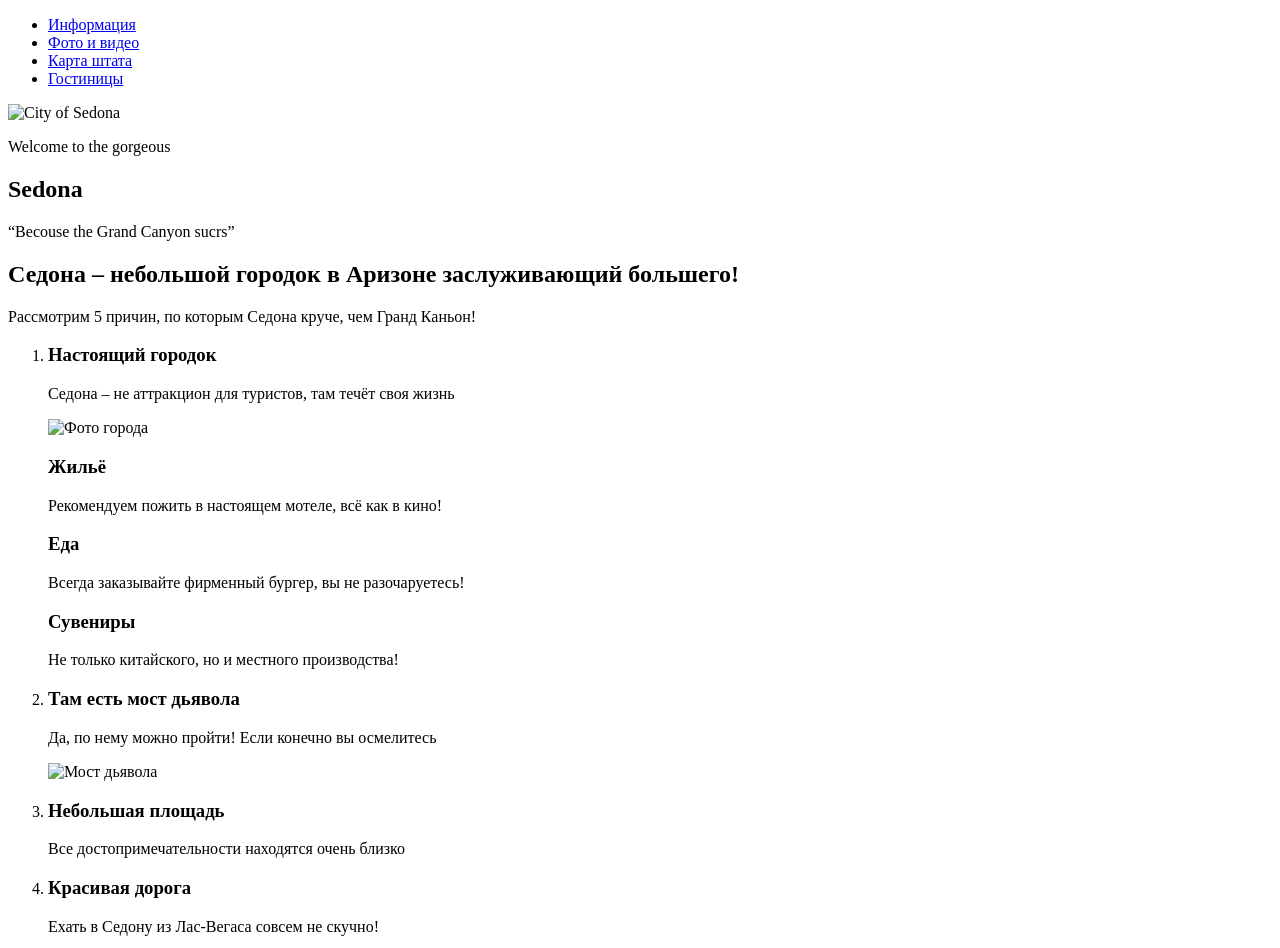
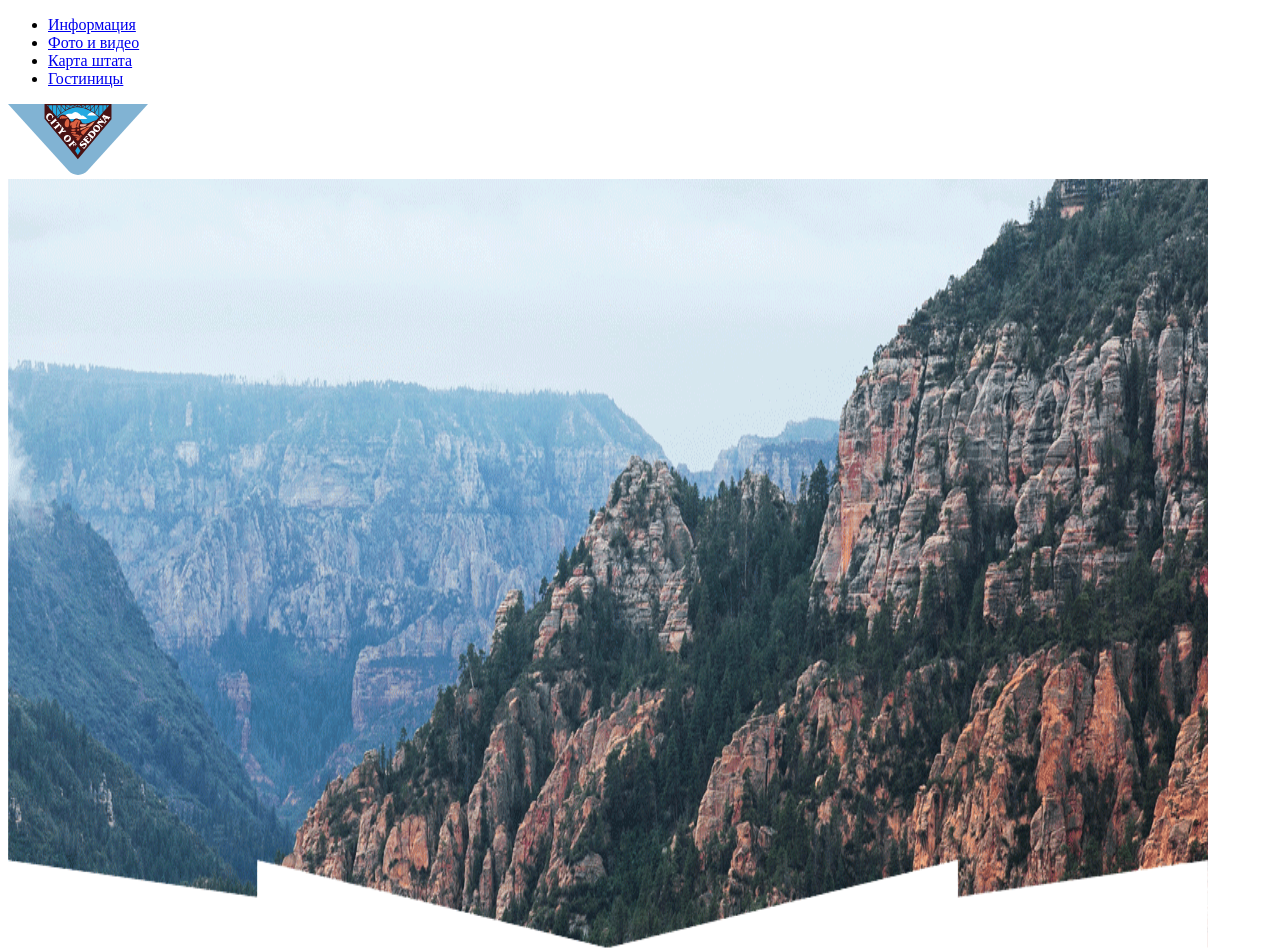
Before and after one commit to Scovoroder/1019573-sedona-26, a plain HTML site: page index.html in a window 1280 px wide. Shown: the top 948 px of the page. Drawn offline with Linux system fonts and the light colour scheme.

Commit message:
Готовим графику

```diff
--- a/index.html
+++ b/index.html
@@ -13,10 +13,11 @@
         <li><a href="#">Карта штата</a></li>
         <li><a href="catalog.html">Гостиницы</a></li>
       </ul>
-    <img src="#" alt="City of Sedona">
+    <img src="img/logo.svg" alt="City of Sedona" width="140" height="71">
     </nav>
   </header>
   <main>
+    <img src="img/image.png" alt="Sedona" width="1200" height="773">
    <section>
     <p>Welcome <span>to the gorgeous</span></p>
     <h1>Sedona</h1>
@@ -30,7 +31,7 @@
        <div>
         <h3>Настоящий городок</h3>
         <p>Седона &ndash; не аттракцион для туристов, там течёт своя жизнь </p>
-        <img src="#" alt="Фото города">
+        <img src="img/feature-picture.jpg" alt="Фото города">
        </div>
        <div>
          <h3>Жильё</h3>
@@ -51,7 +52,7 @@
       <li>
         <h3>Там есть мост дьявола</h3>
         <p>Да, по нему можно пройти! Если конечно вы осмелитесь </p>
-        <img src="#" alt="Мост дьявола">
+        <img src="img/layer-5.jpg" alt="Мост дьявола">
       </li>
       <li>
         <h3>Небольшая площадь</h3>
--- /dev/null
+++ b/style.css
@@ -0,0 +1,3 @@
+.background-photo {
+	background-image: url("img/background-photo.jpg");
+}
```
Also changed, not shown: catalog.html (+3 -3 lines), img/fb-icon.svg (added), img/feature-picture.jpg (added), img/filter-background.jpg (added), img/hotel-picture1.png (added), img/hotel-picture2.png (added), img/hotel-picture3.png (added), img/icon-down-dir.svg (added), img/icon-up-dir.svg (added), img/image.png (added), img/layer-5.jpg (added), img/logo-htmla.svg (added), img/polygon.svg (added), img/tw-icon.svg (added), 1 more files.
